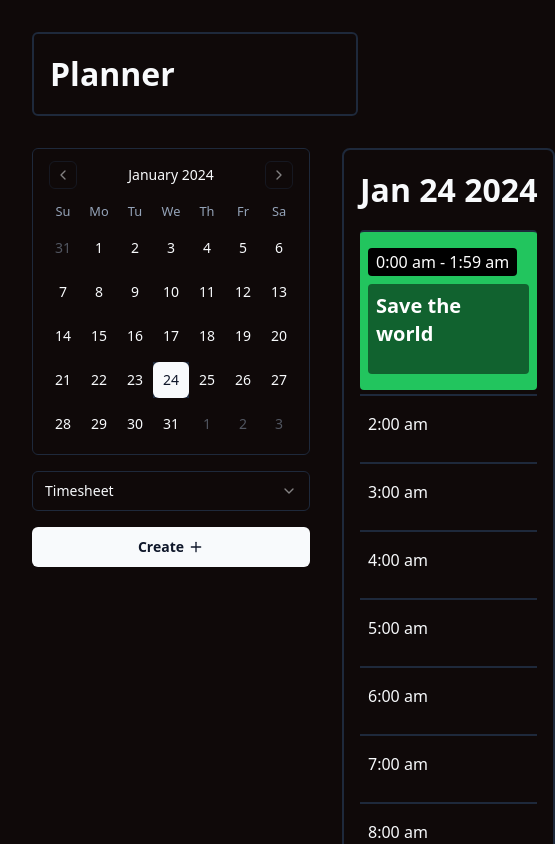
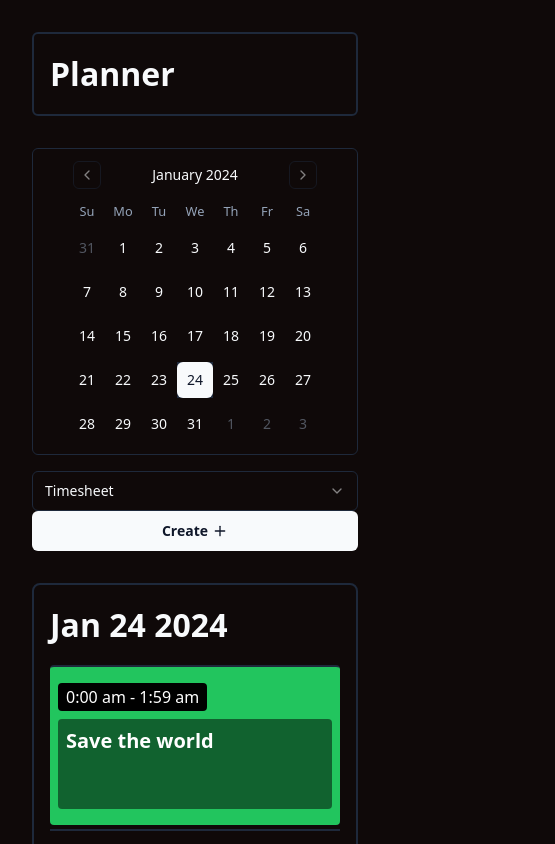
Before and after one commit to lnardon/Planner, a React (Vite) app in the folder frontend/: page / in a window 390 px wide. Shown: the top 844 px of the page, 555 px wide, since content can reach past the window. Built offline with nearby package versions, Linux system fonts and the light colour scheme; no server answers.

Commit message:
💄 Minor ui updates

```diff
--- a/frontend/src/App.css
+++ b/frontend/src/App.css
@@ -97,6 +97,10 @@ body::-webkit-scrollbar {
   transform: scale(1.1);
 }
 
+#root > div > div.main > div.sidebar > div.rdp.p-3.rounded-md.border > div {
+  align-items: center;
+}
+
 @keyframes fadeIn {
   from {
     opacity: 0;
@@ -141,3 +145,30 @@ body::-webkit-scrollbar {
     transform: translateY(0rem);
   }
 }
+
+@media (max-width: 720px) {
+  .main {
+    flex-direction: column;
+    align-items: center;
+  }
+
+  .sidebar {
+    flex-direction: row;
+    width: 100%;
+  }
+
+  .content {
+    width: 100%;
+  }
+}
+
+@media (max-width: 512px) {
+  .main {
+    flex-direction: column;
+    align-items: center;
+  }
+
+  .sidebar {
+    flex-direction: column;
+  }
+}
--- a/frontend/src/App.tsx
+++ b/frontend/src/App.tsx
@@ -35,6 +35,7 @@ function App() {
               onSelect={setCurrentDate}
               className="rounded-md border"
             />
+            <div className="w-full">
               <Select
                 onValueChange={(val) => setCurrentView(val)}
                 defaultValue={currentView}
@@ -53,6 +54,7 @@ function App() {
                   Create <Plus className="ml-1 h-4 w-4" />
                 </Button>
               </DialogTrigger>
+            </div>
           </div>
           <div className="content">
             <AnimatedText
--- a/frontend/src/components/Timesheet/index.tsx
+++ b/frontend/src/components/Timesheet/index.tsx
@@ -265,7 +265,7 @@ const Timesheet = ({
 
       <Drawer open={isDrawerOpen} onOpenChange={setIsDrawerOpen}>
         <DrawerContent className="w-full flex items-center">
-          <div className="min-w-96 max-w-[35rem] w-full mx-2 my-4 p-6 bg-green-500 rounded-md">
+          <div className="min-w-96 max-w-[35rem] w-full m-4 p-6 bg-green-500 rounded-md">
             <div className="p-2 bg-black bg-opacity-80 rounded-md">
               <DrawerHeader>
                 <DrawerTitle className="mb-0 text-2xl">
```
Lines whose indentation alone changed are shown as unchanged.
